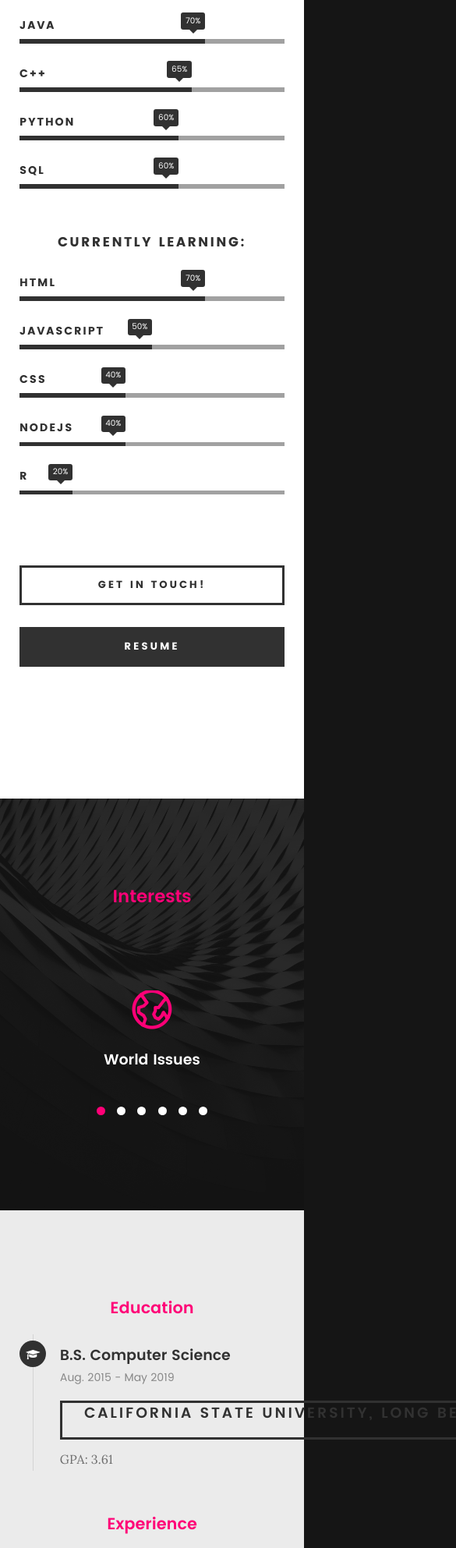
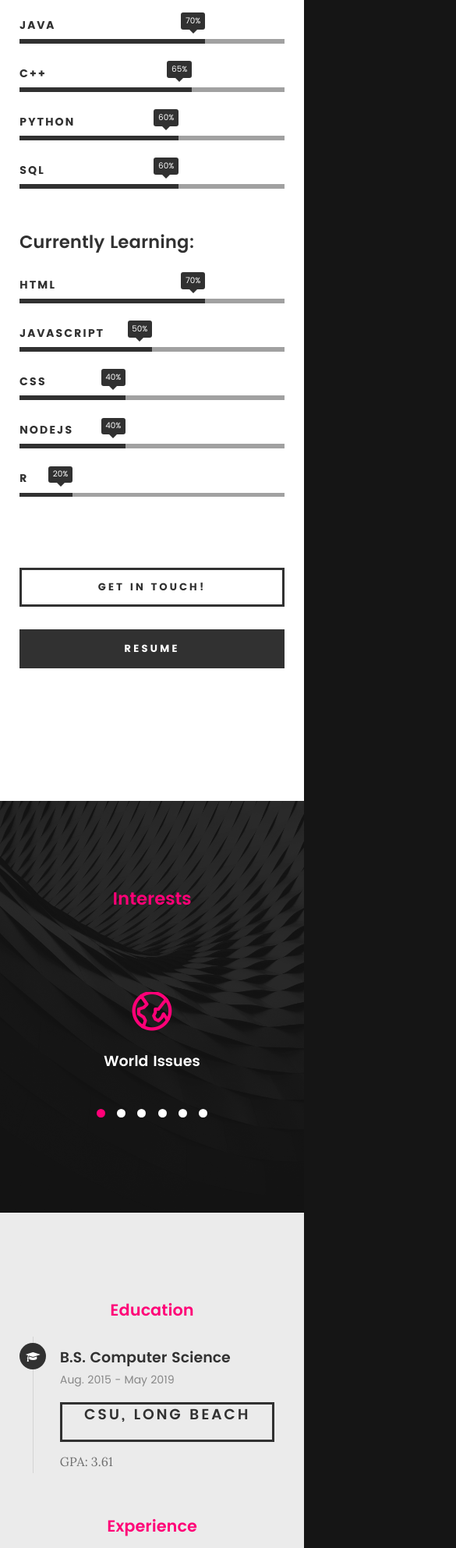
Before and after one commit to weishengwu/super-engine, a plain HTML site: page index.html in a window 390 px wide. Shown: the part 1543-3528 px from the top of the page at 78% size, 585 px wide, since content can reach past the window. Drawn offline with nearby package versions, Linux system fonts and the light colour scheme; files whose address does not match are found by name.

Commit message:
applied media query for CSULB button for phone screen to CSU, Long Beach

```diff
--- a/index.html
+++ b/index.html
@@ -176,7 +176,7 @@
 
    		<div class="col-six tab-full">
 
-   			<h3>Currently Learning:</h3>
+   			<h2>Currently Learning:</h2>
    			<p></p>
 
 				<ul class="skill-bars">
@@ -363,7 +363,7 @@
 										<a href="#modal-school" class="overlay">
 											<div class="folio-item-table">
 											<div class="folio-item-cell">
-												<h3 class="folio-title">California State University, Long Beach</h3>
+												<h3 class="folio-title">CSU, Long Beach</h3>
 											</div>
 											</div>
 										</a>
```
